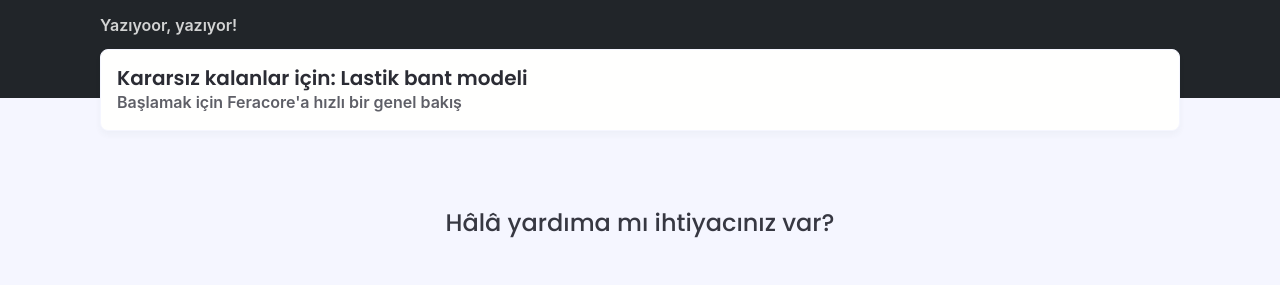
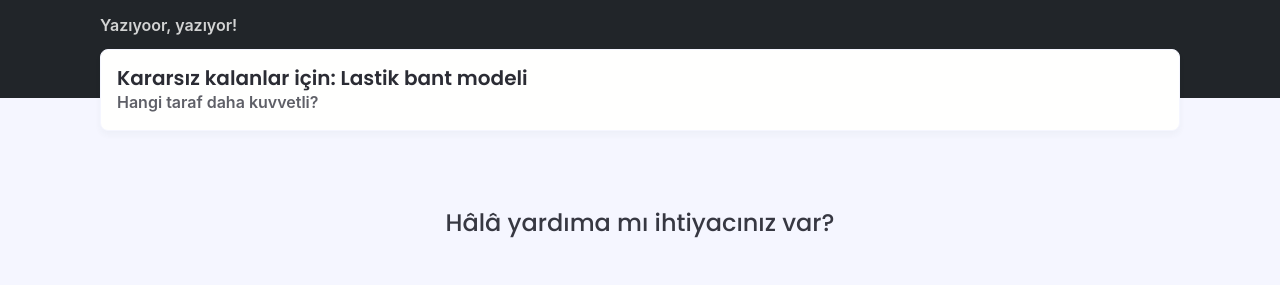
Before and after one commit to feracore/docs.feracore.com-tr.github.io, a Jekyll site: the page built from duyurular.html, in a window 1280 px wide. Shown: the part 234-519 px from the top of the page. Built offline with Jekyll 4.4.1, drawn with Linux system fonts in a browser that asks for light colours; nearby versions of some CDN libraries; some web fonts are replaced; some of the changed lines change nothing that is shown.

Commit message:
Update 2020-08-04-kararsiz-kalanlar-icin-lastik-bant-modeli.md

```diff
--- a/_posts/Duyurular/2020-08-04-kararsiz-kalanlar-icin-lastik-bant-modeli.md
+++ b/_posts/Duyurular/2020-08-04-kararsiz-kalanlar-icin-lastik-bant-modeli.md
@@ -4,34 +4,15 @@
 date: 2020-08-04 15:00:00 -0400
 category: duyurular
 author: mac
-short-description: Başlamak için Feracore'a hızlı bir genel bakış
+short-description: Hangi taraf daha kuvvetli?
 ---
 
 -----
 
-Başlamak için, chatbot'a tatlı bir [merhaba diyin](https://www.feracore.com/chatbot).
+Bir ikilemle karşılaştığınızda, "Lastik Bant Modeli" bir kişinin iki seçenek arasında seçim yapmasına yardımcı olmak için tasarlanmıştır. Model, her ikisi de ikilemin her iki tarafından sınırlarına kadar uzanan iki lastik bant arasına sıkışmış olmayı öngörüyor. Bir lastik bant sizi hareket etmekten alıkoyarken diğeri sizi daha yakına çekmeye çalışıyor.
 
-**Chatbot, sizin psikolojik ihtiyaçlarınıza yardım etmek için özel olarak tasarlandı**. Kimseye bir şey anlatmaz :)
+![Kararsız kalanlar için: Lastik bant modeli](https://www.love-wise.com/wp-content/uploads/2018/02/rubberband.png)
 
-Proje içinde bulunanlar:
+Gerçekte her iki lastik bant da eşit olarak tutulurken veya çekilirken, egzersiz kendinize "Beni tutan ne?" ve "Beni ne çekiyor?" sorusunu sormanızı sağlıyor. Örneğin, ikilem kariyerleri değiştiriyor olsaydı, "Sizi bu yönde bir kariyer değişikliğine çeken ne?" ve "Sizi şu anki kariyerinize tutan şeyler nelerdir?" sorularını sormanız gerekecekti.
 
-- Chatbot
-
-Yeni eklenecekler:
-
-- Maliyet hesaplama ve plan sistemi
-- Piyasa hakkında bilgi ve tahmin sistemi
-- Feracore Social+ (Sosyal platformumuz)
-
-Chatbot
--
-Sigmund Freud'un psikanaliz gerekliliklerini duymuşsunuzdur. Freud, tedavilerinde <u>tarafsızlık, anonimlik ve gizlilik</u> konularına önem verir ve uygular.
-
-<h5>Tarafsızdır</h5>
-Bu bot, bir makinenin (sunucu) içinde olduğu için kesinlikle <u>tarafsızdır</u> ve <u>hiçbir şekilde başka insanlardan bilgi öğrenmez, çünkü bu durum botu yanlış yönlendirebilir</u>.
-
-<h5>Anonimdir, yani güvenilirdir</h5>
-Bu bot, kim olduğunuzu bilmez (onu ilgilendirmez haha), sadece çözüm arar. Kim olduğunuza göre, ona nasıl davrandığınıza göre ayrım yapmaz. -Ama siz yine de ona iyi davranın, GPU'su felan kırılmasın.-
-
-<h5>Gizlidir</h5>
-Bot, kesinlikle gizlilik esaslıdır ve ona gönderdiğiniz girdiler SSL bağlantısı ile korumaya alınır. Girdiler, anonim olarak <u>(sizi tanımamız için verdiğiniz bilgiler ile hiçbir şekilde ilişkilendirilmeden)</u>, Feracore'un iyileştirilmesi için kullanılır, kesinlikle üçüncü parti uygulamalara işlenmesi için verilmez ve/veya satılmaz. (Gizlilik Politikası'nı buraya tıklayarak okuyun)
+Bu model, ikilemlerde, değişiklik yapmak veya şu anki şeylerle kalmak arasında olduğunda en etkilidir. Kayseri'da yaşıyorsanız, model kalmaya veya ilden çıkmaya karar vermekte yararlı olabilir, ancak İstanbul ve Ankara arasında seçim yapmak yararlı olmayacaktır. Bu seçim için, çözümünüzü geliştirirken sağlanan diğer araçlardan bazılarına bakmak daha yararlı olacaktır.
```
